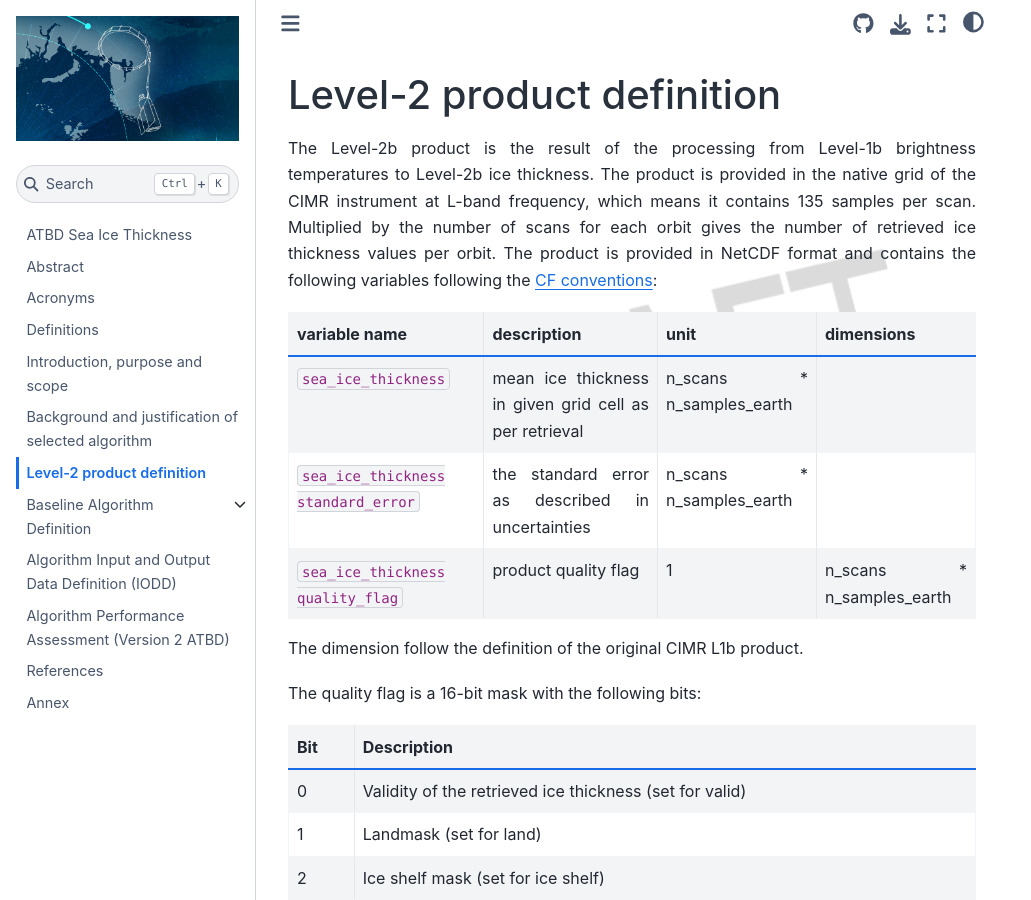
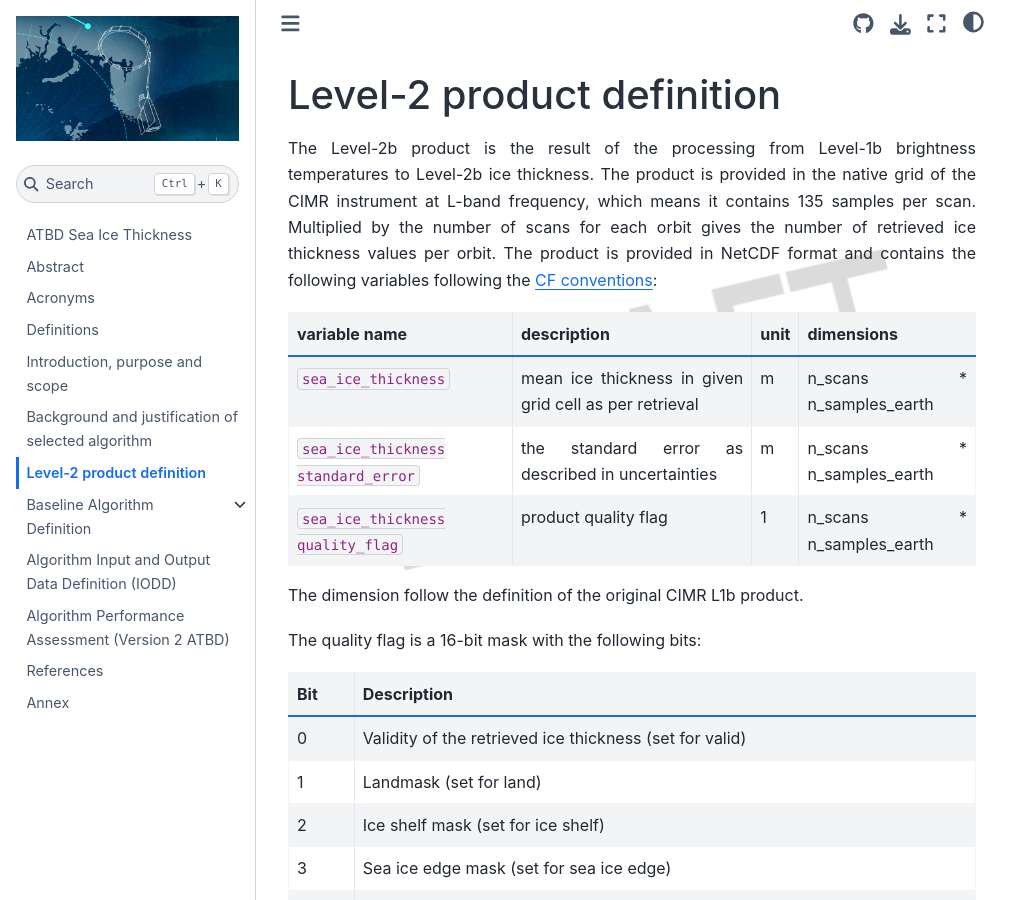
Before and after one commit to CIMR-Algos/SeaIceThickness_ATBD, a Jupyter Book: the page built from book/L2_product_definition.md, in a window 1280 px wide and 900 px high. Shown: the whole window, without its empty margins (0-1031 px from the left). Built offline with Jupyter Book 1.0.4 settings and Sphinx 7.4.7 and the Sphinx Book theme 1.1.4, drawn with Linux system fonts in a browser that asks for light colours; pages that are not in the unit, such as notebooks, are missing from menus.

Commit message:
fix formatting in PD

```diff
--- a/book/L2_product_definition.md
+++ b/book/L2_product_definition.md
@@ -11,8 +11,8 @@ conventions](http://cfconventions.org/):
 (product_variables)=
 | variable name | description | unit | dimensions |
 | --- | ---- | ---| ---- |
-| `sea_ice_thickness` | mean ice thickness in given grid cell as per retrieval | n_scans * n_samples_earth |
-| `sea_ice_thickness standard_error` | the standard error as described in {ref}`uncertainties` | n_scans * n_samples_earth |
+| `sea_ice_thickness` | mean ice thickness in given grid cell as per retrieval | m | n_scans * n_samples_earth |
+| `sea_ice_thickness standard_error` | the standard error as described in {ref}`uncertainties` | m | n_scans * n_samples_earth |
 | `sea_ice_thickness quality_flag` | product quality flag | 1 | n_scans * n_samples_earth|
 
 
@@ -30,4 +30,13 @@ The quality flag is a 16-bit mask with the following bits:
 | 5-16 | Reserved |
 
 
-The quality flag is an important indicator for users of the product. While for full ice coverage of a grid cell gives the best retrieval of sea ice thickness, the retrieval is still valid for lower ice cover. The sea ice edge mask is set for grid cells where the retrieval is not valid due to the presence of the sea ice edge. The ice shelf mask is set for grid cells where the retrieval is not valid due to the presence of an ice shelf. The landmask bit is set for grid cells where the retrieval is not valid due to the presence of land. The validity of the retrieved ice thickness is set for grid cells where the retrieval is valid in general, which is the major indicator for users of the product.
+The quality flag is an important indicator for users of the product. While for
+full ice coverage of a grid cell gives the best retrieval of sea ice thickness,
+the retrieval is still valid for lower ice cover. The sea ice edge mask is set
+for grid cells where the retrieval is not valid due to the presence of the sea
+ice edge. The ice shelf mask is set for grid cells where the retrieval is
+not valid due to the presence of an ice shelf. The landmask bit is set for
+grid cells where the retrieval is not valid due to the presence of land.
+The validity of the retrieved ice thickness is set for grid cells where the
+retrieval is valid in general, which is the major indicator for users of
+the product.
```
